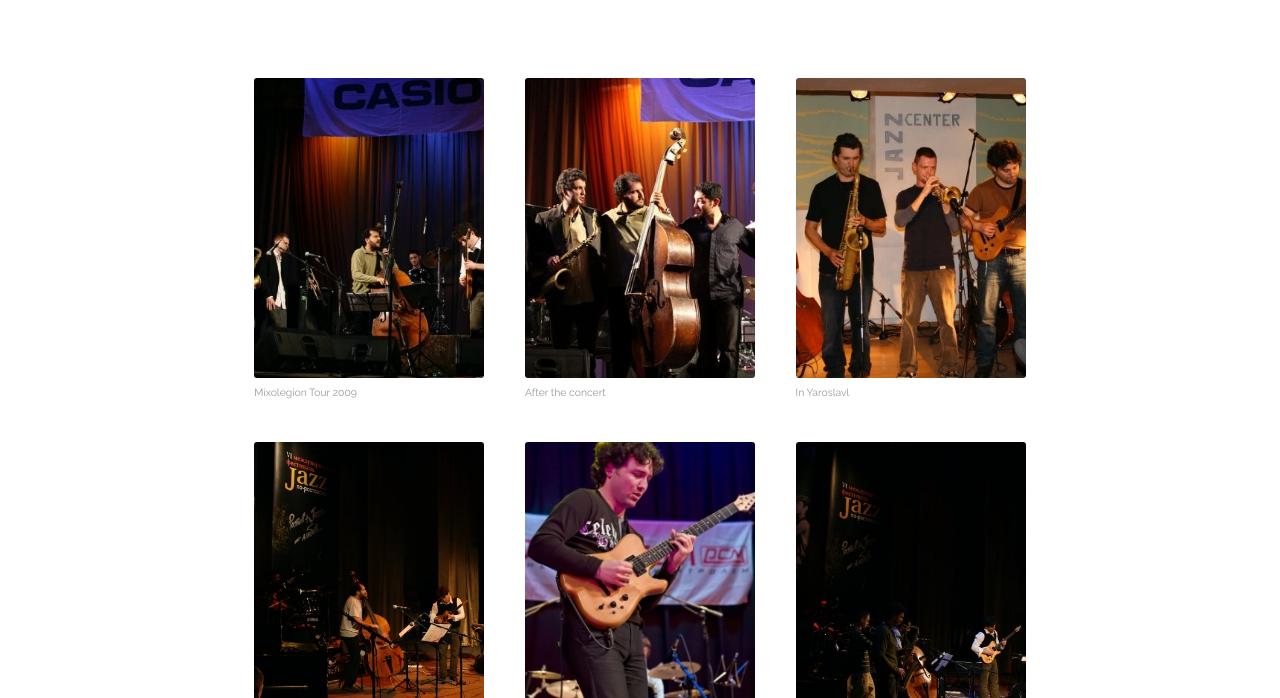
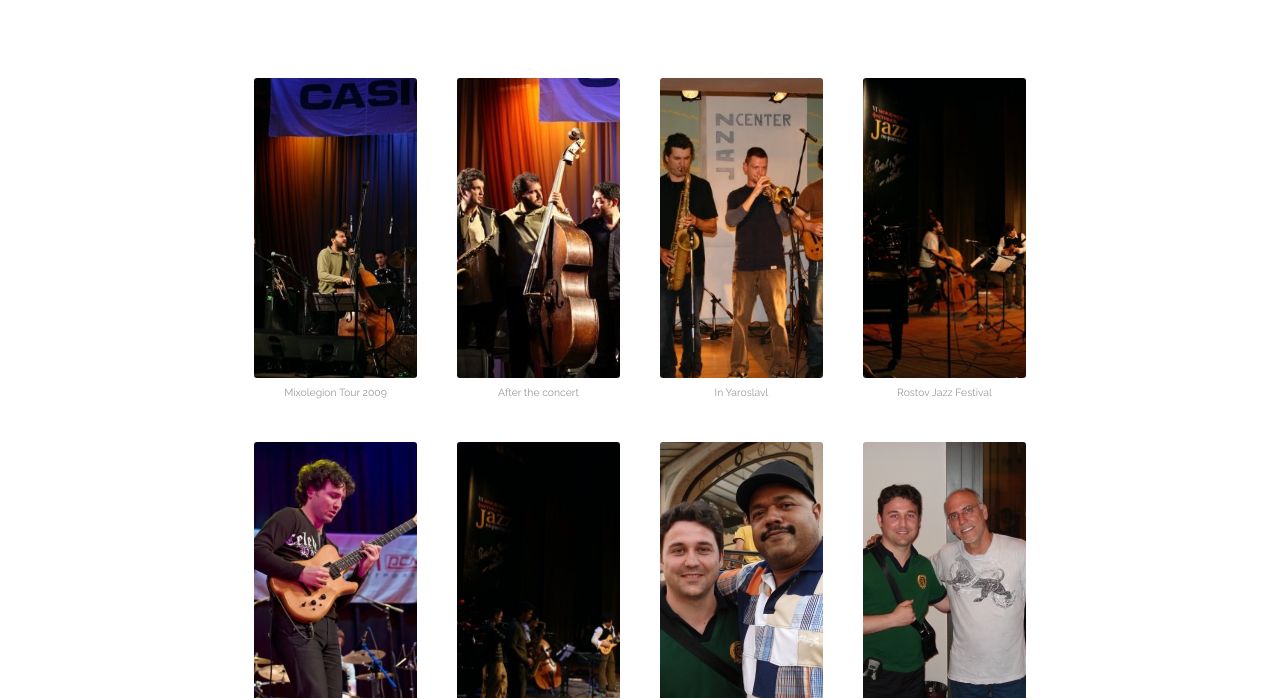
Before and after one commit to alimnastaev/alimnastaev.github.io, a plain HTML site: page media.html in a window 1280 px wide. Shown: the part 102-800 px from the top of the page. Drawn offline with Linux system fonts and the light colour scheme.

Commit message:
Facicon added test

```diff
--- a/css/responsive.css
+++ b/css/responsive.css
@@ -1,4 +1,9 @@
 @media screen and (min-width: 180px) {
+
+#gallery li {
+    width: 95%;
+    text-align: center;
+}
 
 header {
     border-bottom: 1px solid black;
@@ -20,6 +25,7 @@ nav, nav li {
   }
 
 }
+
 @media screen and (min-width: 480px) {
 
   header {
@@ -48,9 +54,9 @@ nav, nav li {
   ***********************************/
 
    #gallery li {
-     width: 28.3333%;
+     width: 45%;
     }
-    #gallery li:nth-child(3n+1) {
+    #gallery li:nth-child(2n+1) {
         clear: right;
     }
 
@@ -67,6 +73,13 @@ nav, nav li {
 }
 
 @media screen and (min-width: 660px) {
+
+#gallery li {
+     width: 28.3333%;
+    }
+#gallery li:nth-child(3n+1) {
+        clear: right;
+    }
 
   /**********************************
   HEADER
@@ -108,9 +121,12 @@ nav, nav li {
 
 }
 
-@media screen and (min-width: 1250px) {
-    .wrap {
-        min-height: calc(100vh - 89px);
+
+@media screen and (min-width: 1024px) {
+
+#gallery li {
+     width: 20%;
     }
-
-}
+#gallery li:nth-child(3n+1) {
+        clear: right;
+    }
```
Also changed, not shown: favicon.png (added).
